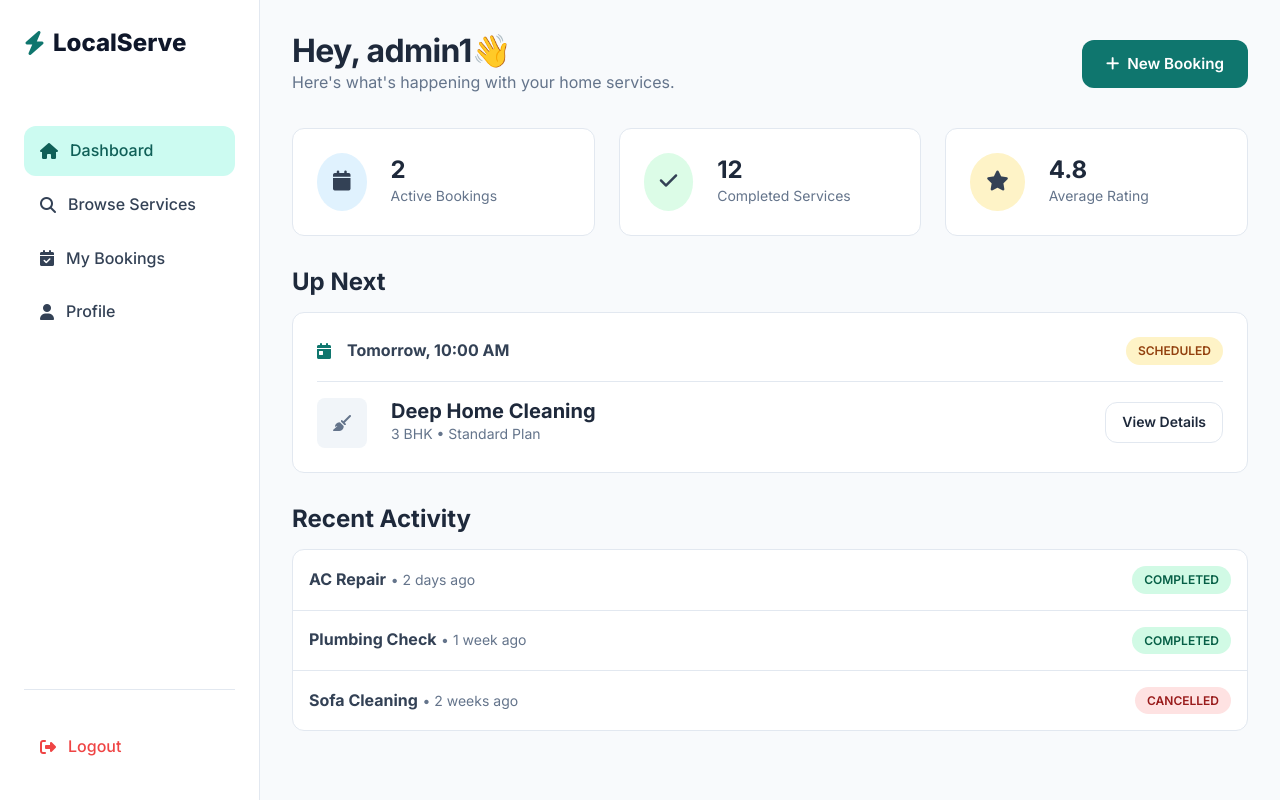
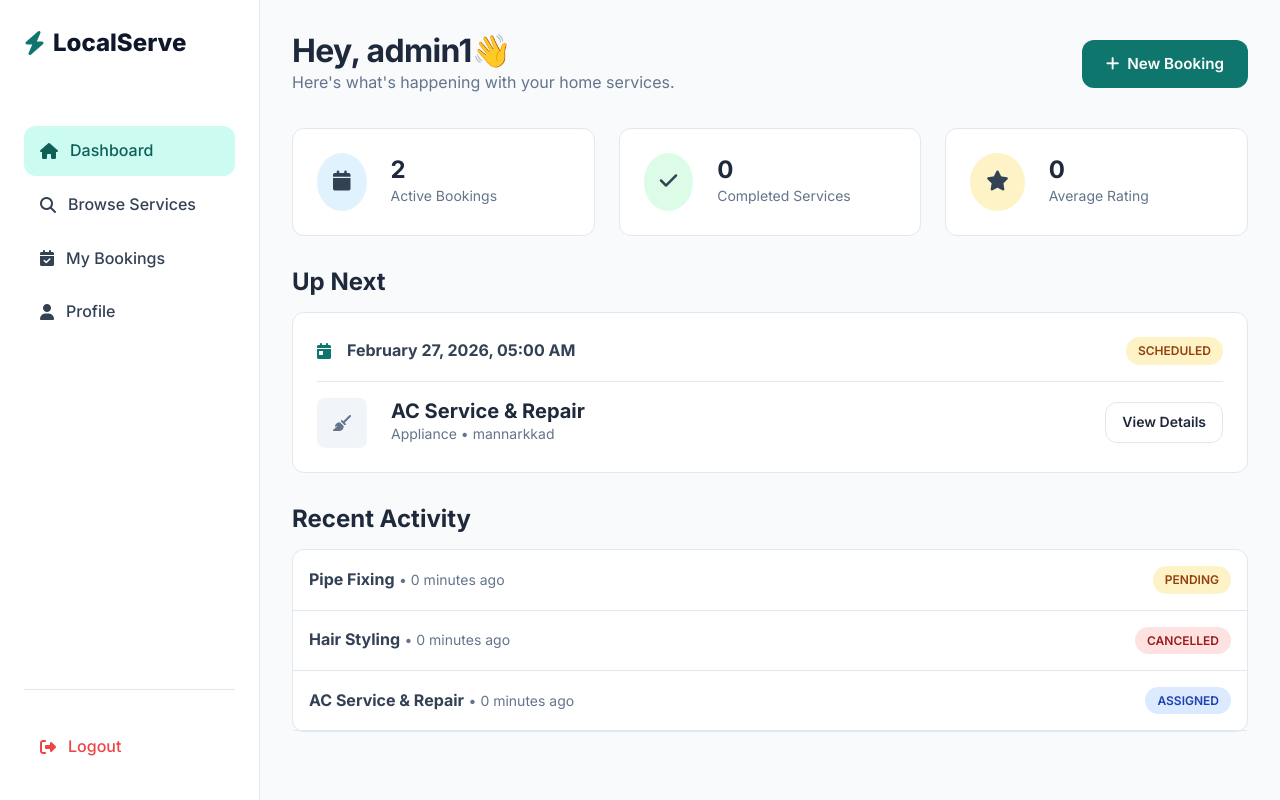
Before and after one commit to rishanasherinn12/local-service-booking, a Django app: page /dashboard/customer/ in a window 1280 px wide. Run offline with Django 5.2, Linux system fonts and the light colour scheme; a user stored in the database is signed in; data comes from the database, SQL or seed files in the repository; both versions use the stored data as it was after the commit.

Commit message:
customer_dashboard done

```diff
--- a/aa_local/dashboard/views.py
+++ b/aa_local/dashboard/views.py
@@ -1,12 +1,38 @@
 from django.shortcuts import render
-from django.db.models import Sum
+from django.db.models import Sum, Avg
 from bookings.models import Booking
 from services.models import Worker
-
+from django.utils import timezone
 
 # Create your views here.
 def customer_dashboard(request):
-    return render(request,'customer/dashboard/customer_dashboard.html')
+    user = request.user
+
+
+    active_bookings = Booking.objects.filter(
+        customer=user,booking_status__in=["PENDING","ASSIGNED","CONFIRMED","IN_PROGRESS"]
+    ).count()
+
+    completed_services = Booking.objects.filter(customer=user,booking_status = "COMPLETED").count()
+    # avg_rating = Booking.objects.filter(customer=user, rating__isnull=False).aggregate(avg=Avg("rating"))["avg"] or 0
+    upcoming_booking = Booking.objects.filter(customer=user,
+            booking_date__gte=timezone.now().date(),
+            booking_status__in=["ASSIGNED","CONFIRMED","PENDING"]).order_by("booking_date","booking_time").first()
+    recent_activity = Booking.objects.filter(customer=user).order_by("-created_at")[:3]
+    context = {
+        "active_bookings": active_bookings,
+        "completed_services": completed_services,
+        # "avg_rating": round(avg_rating,1),
+        "avg_rating": 0,
+        "upcoming_booking": upcoming_booking,
+        "recent_activity": recent_activity
+    }
+
+    return render(request,'customer/dashboard/customer_dashboard.html',context)
+
+
+
+
 
 def admin_dashboard(request):
     total_revenue = Booking.objects.filter(booking_status = "COMPLETED").aggregate(total=Sum("total_price"))["total"] or 0
--- a/aa_local/templates/customer/dashboard/customer_dashboard.html
+++ b/aa_local/templates/customer/dashboard/customer_dashboard.html
@@ -10,7 +10,7 @@
                     <p class="text-light">Here's what's happening with your home services.</p>
                 </div>
                 <div class="flex items-center gap-md">
-                    <a href="services.html" class="btn btn-primary">
+                    <a href="{% url 'services' %}" class="btn btn-primary">
                         <i class="fa-solid fa-plus"></i> New Booking
                     </a>
                 </div>
@@ -23,7 +23,7 @@
                         <i class="fa-solid fa-calendar text-info fa-lg"></i>
                     </div>
                     <div>
-                        <h3 style="margin-bottom: 0;">2</h3>
+                        <h3 style="margin-bottom: 0;">{{ active_bookings }}</h3>
                         <p class="text-sm text-light">Active Bookings</p>
                     </div>
                 </div>
@@ -33,7 +33,7 @@
                         <i class="fa-solid fa-check text-success fa-lg"></i>
                     </div>
                     <div>
-                        <h3 style="margin-bottom: 0;">12</h3>
+                        <h3 style="margin-bottom: 0;">{{ completed_services }}</h3>
                         <p class="text-sm text-light">Completed Services</p>
                     </div>
                 </div>
@@ -43,7 +43,7 @@
                         <i class="fa-solid fa-star text-warning fa-lg"></i>
                     </div>
                     <div>
-                        <h3 style="margin-bottom: 0;">4.8</h3>
+                        <h3 style="margin-bottom: 0;">{{ avg_rating }}</h3>
                         <p class="text-sm text-light">Average Rating</p>
                     </div>
                 </div>
@@ -52,12 +52,17 @@
             <!-- Upcoming Booking -->
             <div style="margin-bottom: 2rem;">
                 <h3 style="margin-bottom: 1rem;">Up Next</h3>
+
+                {% if upcoming_booking %}
                 <div class="card">
                     <div class="flex justify-between items-center"
                         style="border-bottom: 1px solid var(--color-border); padding-bottom: 1rem; margin-bottom: 1rem;">
                         <div class="flex items-center gap-md">
                             <i class="fa-solid fa-calendar-day text-primary"></i>
-                            <span class="font-bold">Tomorrow, 10:00 AM</span>
+
+                            <span class="font-bold">{{ upcoming_booking.booking_date|date:"F j, Y" }},
+                                        {{ upcoming_booking.booking_time|time:"h:i A" }}
+                            </span>
                         </div>
                         <span class="badge badge-warning">Scheduled</span>
                     </div>
@@ -69,46 +74,60 @@
                                 <i class="fa-solid fa-broom text-light"></i>
                             </div>
                             <div>
-                                <h4 class="margin-bottom: 0.25rem">Deep Home Cleaning</h4>
-                                <p class="text-sm text-light">3 BHK • Standard Plan</p>
+                                <h4 class="margin-bottom: 0.25rem">{{ upcoming_booking.service.title }}</h4>
+                                <p class="text-sm text-light">{{ upcoming_booking.service.category.name }} • {{ upcoming_booking.city }}</p>
                             </div>
                         </div>
-                        <a href="booking_detail.html" class="btn btn-secondary btn-sm">View Details</a>
+                        <a href="{% url 'booking_detail' upcoming_booking.id %}" class="btn btn-secondary btn-sm">View Details</a>
+
                     </div>
                 </div>
+                {% else %}
+
+                    <div class="card text-center p-6">
+                        <p class="text-light">No upcoming bookings</p>
+                    </div>
+                    {% endif %}
             </div>
 
             <!-- Recent Activity -->
             <div>
                 <h3 style="margin-bottom: 1rem;">Recent Activity</h3>
                 <div class="card" style="padding: 0;">
+                    {% for booking in recent_activity %}
                     <div style="padding: 1rem; border-bottom: 1px solid var(--color-border);">
                         <div class="flex justify-between items-center">
                             <div>
-                                <span class="font-bold">AC Repair</span> <span class="text-light text-sm">• 2 days
+                                <span class="font-bold">{{ booking.service.title }}</span> <span class="text-light text-sm">• {{ booking.created_at|timesince }}
                                     ago</span>
                             </div>
-                            <span class="badge badge-success">Completed</span>
+
+                            {% if booking.booking_status == "COMPLETED" %}
+                                <span class="badge badge-success">Completed</span>
+
+                            {% elif booking.booking_status == "CANCELLED" %}
+                                <span class="badge badge-danger">Cancelled</span>
+
+                            {% elif booking.booking_status == "PENDING" %}
+                                <span class="badge badge-warning">Pending</span>
+
+                            {% elif booking.booking_status == "ASSIGNED" %}
+                                <span class="badge badge-info">Assigned</span>
+
+                            {% else %}
+                                <span class="badge badge-secondary">{{ booking.booking_status }}</span>
+                            {% endif %}
                         </div>
                     </div>
-                    <div style="padding: 1rem; border-bottom: 1px solid var(--color-border);">
-                        <div class="flex justify-between items-center">
-                            <div>
-                                <span class="font-bold">Plumbing Check</span> <span class="text-light text-sm">• 1 week
-                                    ago</span>
-                            </div>
-                            <span class="badge badge-success">Completed</span>
-                        </div>
+                    {% empty %}
+
+                    <div style="padding: 1rem;">
+                        <p class="text-light">No recent activity</p>
                     </div>
-                    <div style="padding: 1rem;">
-                        <div class="flex justify-between items-center">
-                            <div>
-                                <span class="font-bold">Sofa Cleaning</span> <span class="text-light text-sm">• 2 weeks
-                                    ago</span>
-                            </div>
-                            <span class="badge badge-danger">Cancelled</span>
-                        </div>
-                    </div>
+
+                    {% endfor %}
+
+
                 </div>
             </div>
             {% endblock %}
```
Also changed, not shown: aa_local/db.sqlite3.
